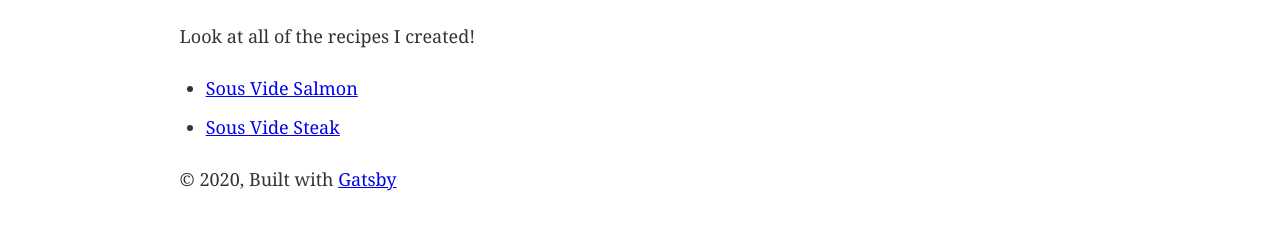
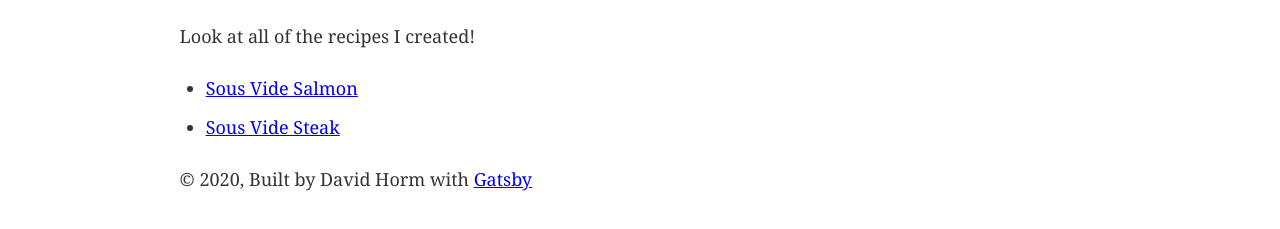
Before and after one commit to davidhorm/cookbook, a Gatsby site: page / in a window 1280 px wide. Shown: the part 223-452 px from the top of the page. Built offline with nearby package versions, Linux system fonts and the light colour scheme; Gatsby itself is replaced by a stand-in of ours.

Commit message:
Refactor <Layout> to useSiteMetadata()

```diff
--- a/src/components/Layout/index.tsx
+++ b/src/components/Layout/index.tsx
@@ -5,27 +5,19 @@
  * See: https://www.gatsbyjs.org/docs/use-static-query/
  */
 
+import PropTypes from 'prop-types';
 import React from 'react';
-import PropTypes from 'prop-types';
-import { useStaticQuery, graphql } from 'gatsby';
-
+import { useSiteMetadata } from '../../queries/use-site-metadata';
 import Header from '../Header';
 import './layout.css';
 
-const Layout = ({ children }) => {
-  const data = useStaticQuery(graphql`
-    query SiteTitleQuery {
-      site {
-        siteMetadata {
-          title
-        }
-      }
-    }
-  `);
+/** Layout for the site. */
+const Layout = ({ children }: React.PropsWithChildren<{}>) => {
+  const { title, author } = useSiteMetadata();
 
   return (
     <>
-      <Header siteTitle={data.site.siteMetadata.title} />
+      <Header siteTitle={title} />
       <div
         style={{
           margin: `0 auto`,
@@ -35,9 +27,7 @@ const Layout = ({ children }) => {
       >
         <main>{children}</main>
         <footer>
-          © {new Date().getFullYear()}, Built with
-          {` `}
-          <a href="https://www.gatsbyjs.org">Gatsby</a>
+          © {new Date().getFullYear()}, Built by {author} with <a href="https://www.gatsbyjs.org">Gatsby</a>
         </footer>
       </div>
     </>
```
